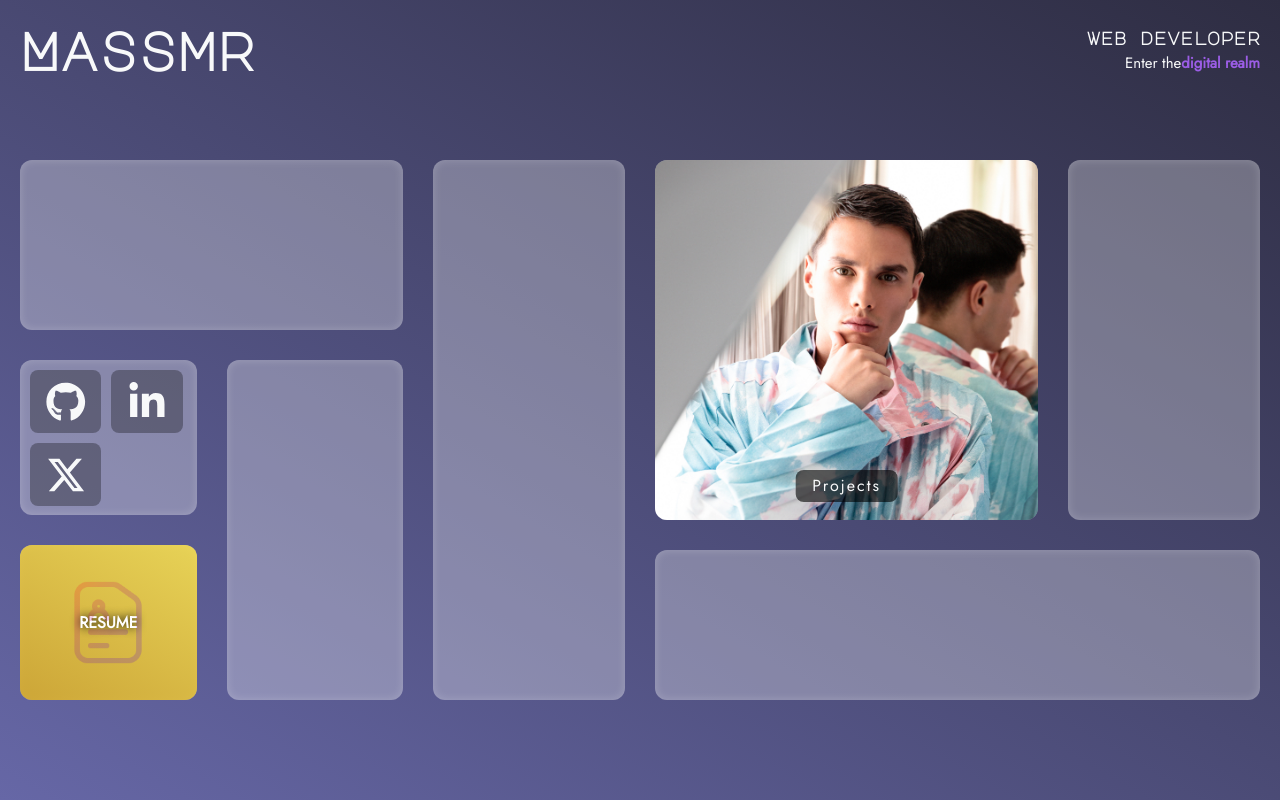
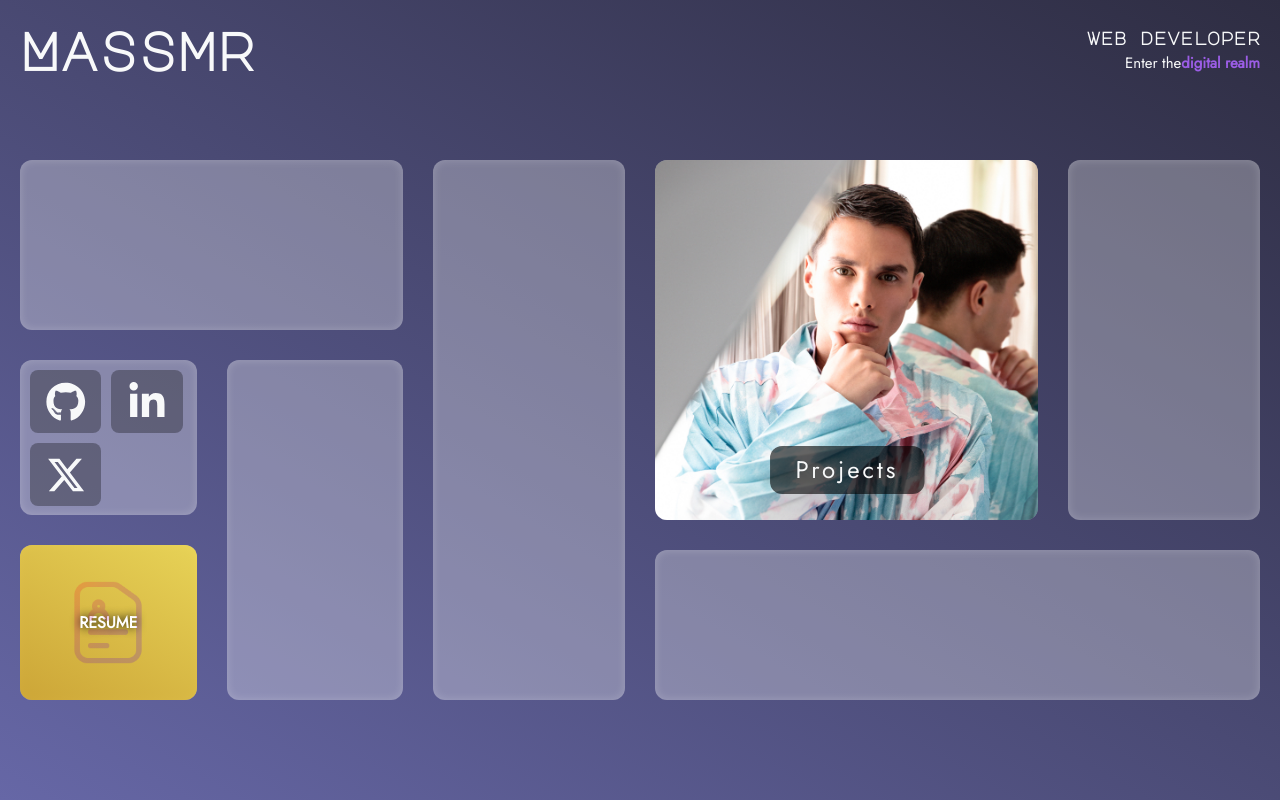
Before and after one commit to massmr/massmr.xyz---react-portfolio, a React (Vite) app: page / in a window 1280 px wide. Built offline with nearby package versions, Linux system fonts and the light colour scheme; a web font is replaced by a local one.

Commit message:
resize item-1 button

```diff
--- a/src/GridOnFlex/GridOnFlex.css
+++ b/src/GridOnFlex/GridOnFlex.css
@@ -106,22 +106,6 @@
   box-shadow: inset 0 0 10px rgba(255,255,255,0.2);
 }
 
-/*Item specific styles*/
-.item1-button {
-  position: relative;
-  bottom: 50px;
-  left: 50%;
-  transform: translateX(-50%);
-  cursor: pointer;
-  background-color: rgba(0, 0, 0, 0.6);
-  border-radius: 8px;
-  border: none;
-  padding: 4px 17px;
-  color: #F8F9FA;
-  font-family: 'Jost', sans-serif;
-  letter-spacing: 2px;
-}
-
 /*All the mediaqueries*/
 @media (min-width: 1024px) {
   .grid-wrapper {
--- /dev/null
+++ b/src/GridOnFlex/Items/Item1.css
@@ -0,0 +1,20 @@
+.item-1-button {
+  position: relative;
+  bottom: 50px;
+  left: 50%;
+  transform: translateX(-50%);
+  cursor: pointer;
+  background-color: rgba(0, 0, 0, 0.6);
+  border-radius: 8px;
+  border: none;
+  padding: 4px 17px;
+  color: #F8F9FA;
+  font-family: 'Jost', sans-serif;
+  letter-spacing: 2px;
+}
+
+@media (min-width: 1024px) {
+  .item-1-button {
+    transform: translateX(-50%) translateY(-50%) scale(1.5);
+  }
+}
--- a/src/GridOnFlex/Items/Item1.jsx
+++ b/src/GridOnFlex/Items/Item1.jsx
@@ -1,3 +1,7 @@
+//import styles
+import './Item1.css';
+
+//import assets
 import { ImagesContainer } from '../ImagesContainer/ImagesContainer.jsx';
 import MDPortrait from "../assets/FM20.jpg"
 
@@ -9,7 +13,7 @@ export const Item1 = () => {
         name="item1-image"
         source={MDPortrait}
       />
-      <button className="item1-button">Projects</button>
+      <button className="item-1-button">Projects</button>
     </>
   );
 };
```
